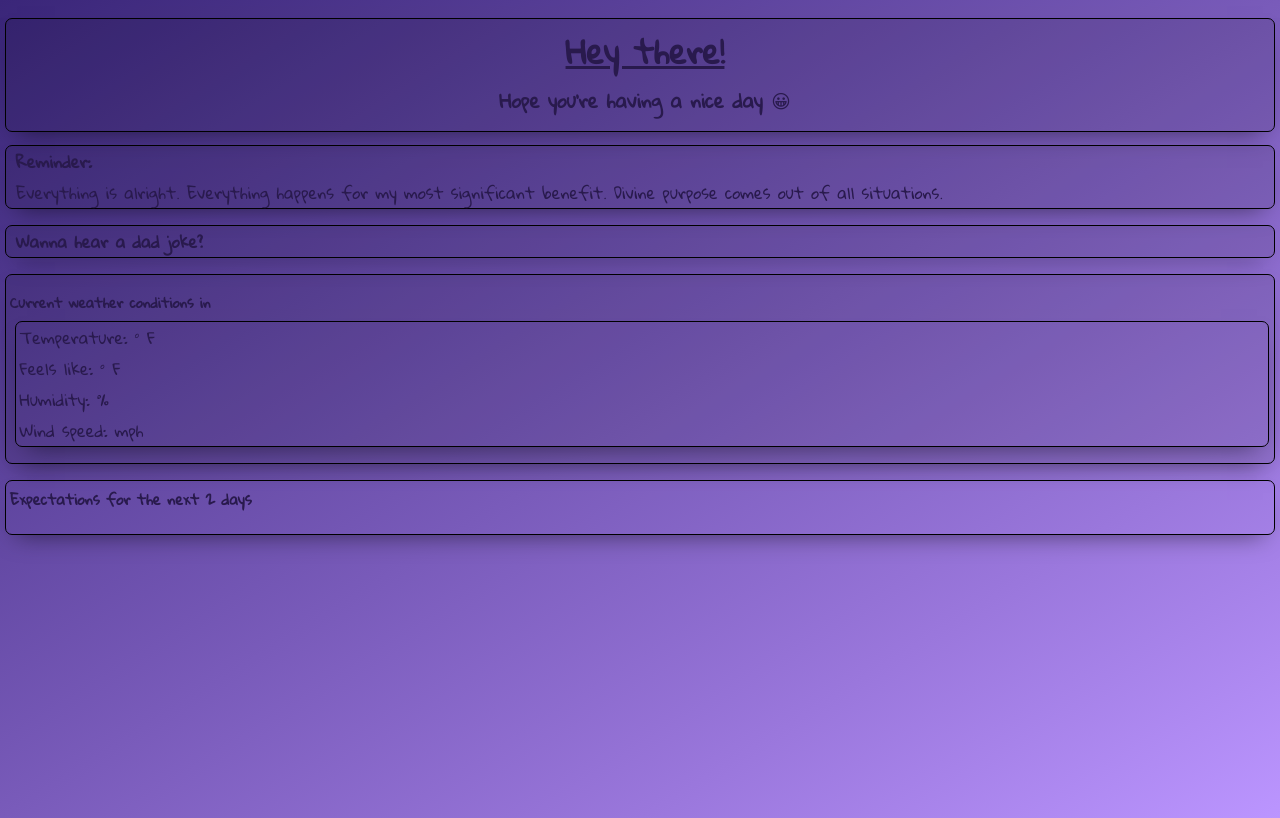
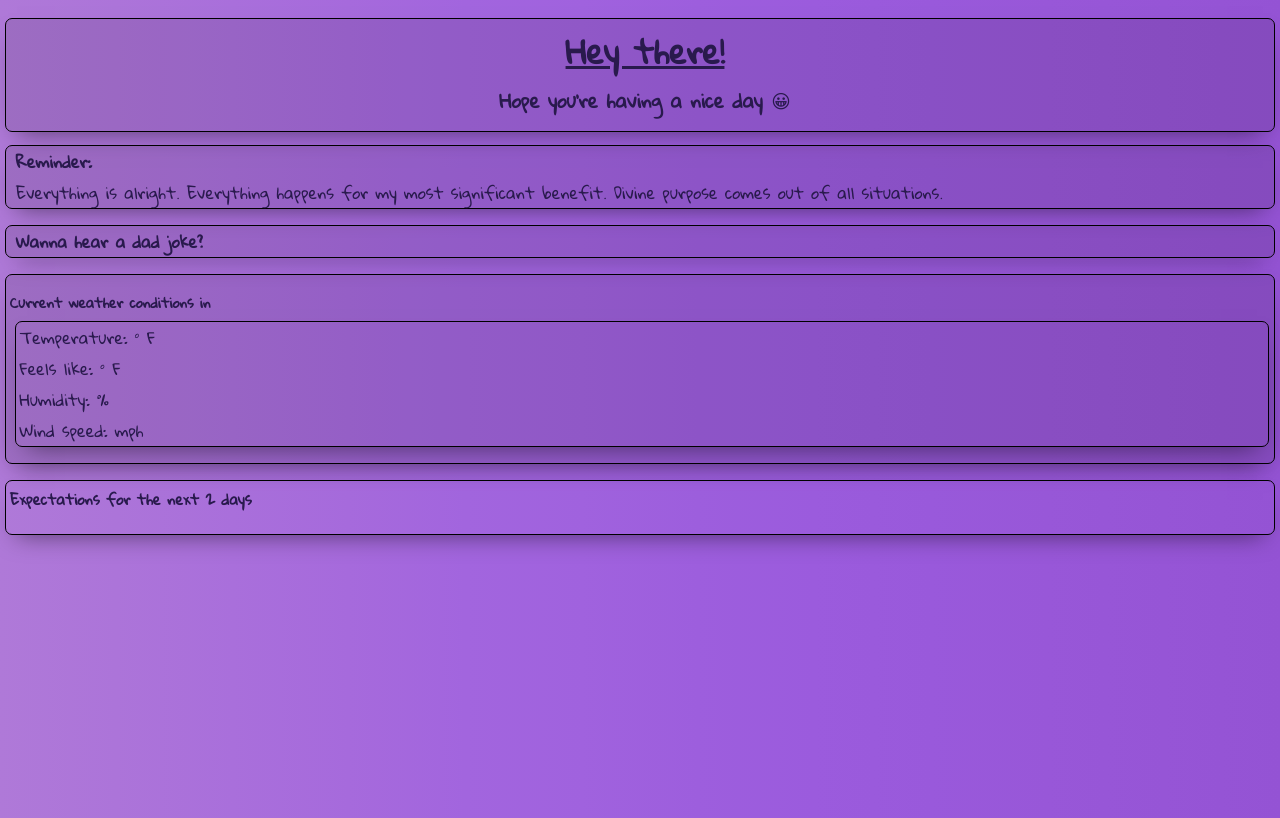
Before and after one commit to ahmed282-ib/php123, a plain HTML site: page index.html in a window 1280 px wide. Drawn offline with Linux system fonts and the light colour scheme; no server answers.

Commit message:
Add files via upload

```diff
--- a/stylesheet.css
+++ b/stylesheet.css
@@ -9,12 +9,20 @@ html {
 
 body {
 	background-image: linear-gradient(
-		to right bottom,
-		#3a2679,
-		#594099,
-		#795bba,
-		#9a77dc,
-		#bb95ff);
+		to left,
+		#9453d4,
+		#9655d6,
+		#9857d8,
+		#9959db,
+		#9b5bdd,
+		#9d5edd,
+		#a062de,
+		#a265de,
+		#a66adc,
+		#a96fdb,
+		#ac74d9,
+		#af79d8
+	);
 }
 
 .container {
@@ -22,12 +30,19 @@ body {
 	height: 100vh;
 	width: 100vw;
 	background-image: linear-gradient(
-		to right bottom,
-		#3a2679,
-		#594099,
-		#795bba,
-		#9a77dc,
-		#bb95ff);
+		to left,
+		#9453d4,
+		#9655d6,
+		#9857d8,
+		#9959db,
+		#9b5bdd,
+		#9d5edd,
+		#a062de,
+		#a265de,
+		#a66adc,
+		#a96fdb,
+		#ac74d9,
+		#af79d8
 	);
 }
 
@@ -110,11 +125,11 @@ body {
 }
 
 #current-text {
+	font-weight: bold;
 	display: flex;
-	font-weight: bold;
-	font-size: 1.2em;
 	align-items: center;
 	margin-left: 1em;
+	font-size: 1.2em;
 }
 
 #info {
```
